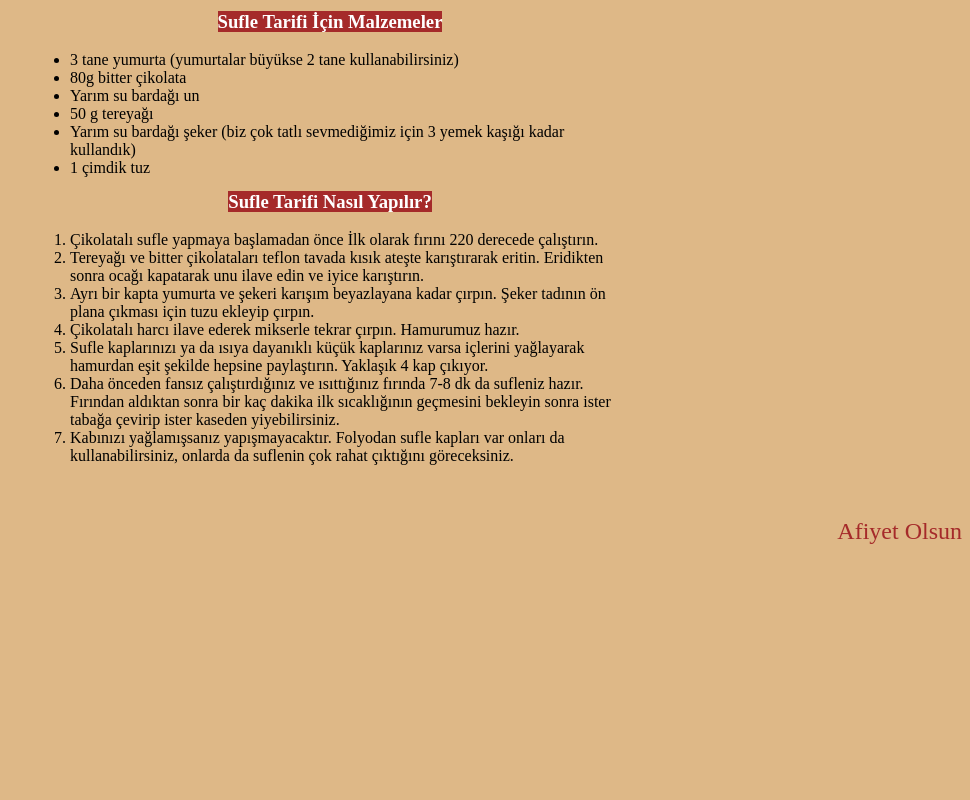
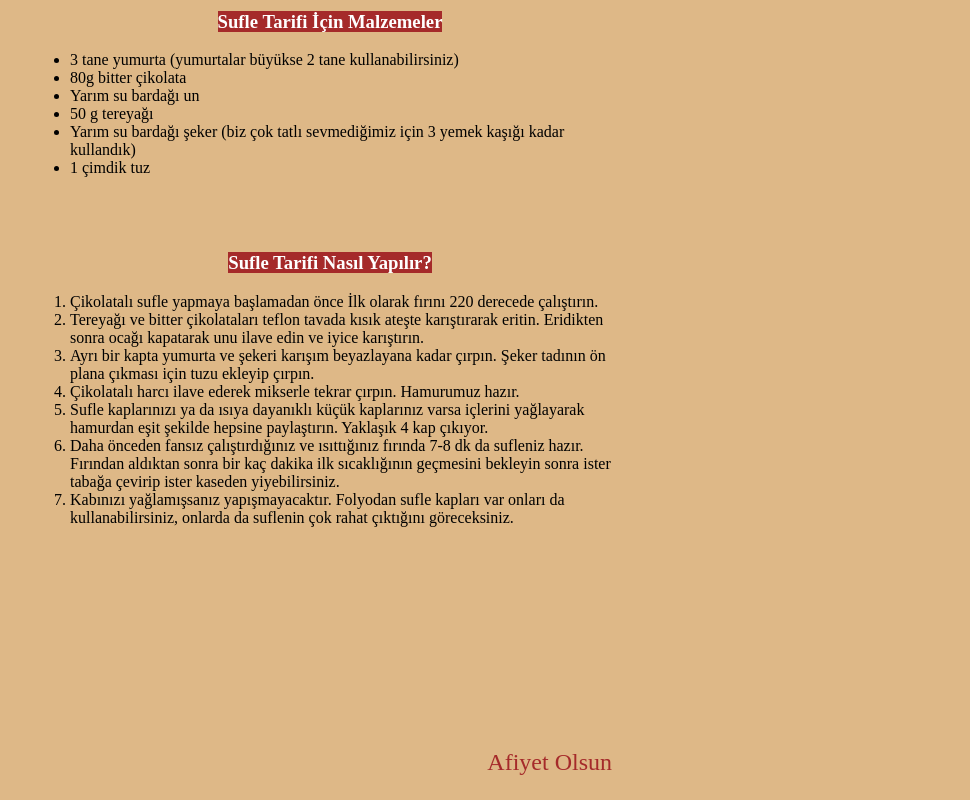
Before and after one commit to isaygi37/yemektarifi, a plain HTML site: page Yemek Tarifi Ödevi/index.html in a window 1280 px wide. Shown: the part 546-1346 px from the top of the page, without its empty margins (310-1280 px from the left). Before the commit the page ends 1115 px from the top, so only its background shows below. Drawn offline with Linux system fonts and the light colour scheme.

Commit message:
Update style.css

```diff
--- a/Yemek Tarifi Ödevi/style.css
+++ b/Yemek Tarifi Ödevi/style.css
@@ -23,7 +23,6 @@ text-align: left;
  }
  article{
  width: 600px;
- height: 140px;
  padding: 20px;
  position: center;
  margin: auto;
@@ -34,5 +33,5 @@ text-align: left;
      text-align: right;
      font-size: x-large;
      margin-bottom: 5px;
-     margin-right 650px;
+     margin-right: 350px;
  }
```
